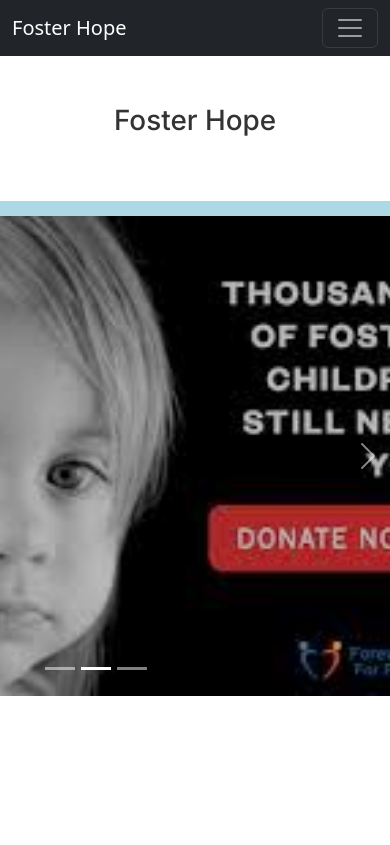
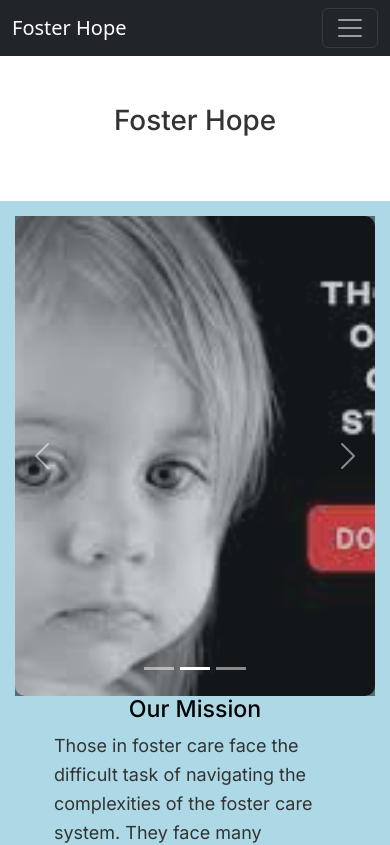
Before and after one commit to MaadhavK/foster-hope-2024, a Next.js app in the folder front-end/: page / in a window 390 px wide. Shown: the top 845 px of the page. Built offline with nearby package versions, Linux system fonts and the light colour scheme.

Commit message:
Made splash page mostly responsive

```diff
--- a/front-end/src/app/components/carousel.js
+++ b/front-end/src/app/components/carousel.js
@@ -1,5 +1,5 @@
 import Carousel from 'react-bootstrap/Carousel';
-import { Image } from 'react-bootstrap';;
+import { Image } from 'react-bootstrap';
 
 function HomeCarousel() {
   const images = [
@@ -7,21 +7,19 @@ function HomeCarousel() {
     {src: "/images/homePage2.jpg", caption: "Image 2"},
     {src: "/images/homePage3.jpg", caption: "Image 3"},
   ];
+
   const CarouselItems = (images) => {
     return images.map((img, idx) => (
-          <Carousel.Item key = {idx} interval={3000} style={{width:"100%", height:"30rem", background: "rgba(0,0,0.5)"}}>
-            <Image src={img.src} fluid style={{objectFit: "cover", width:"100%", height:"100%", opacity: "0.8", borderRadius: "10px"}}/>
-          </Carousel.Item>
-
-      ));
-    };
+      <Carousel.Item key={idx} interval={3000} style={{ width: "100%", height: "30rem", background: "rgba(0,0,0,0.5)" }}>
+        <Image src={img.src} fluid style={{ objectFit: "cover", width: "100%", height: "100%", opacity: "0.8", borderRadius: "10px" }} />
+      </Carousel.Item>
+    ));
+  };
 
   return (
-    <>
-      <Carousel style={{width:"40rem"}}>
-        {CarouselItems(images)}
-      </Carousel>
-    </>
+    <Carousel style={{ width: "100%" }}>
+      {CarouselItems(images)}
+    </Carousel>
   )
 }
 
--- a/front-end/src/app/page.js
+++ b/front-end/src/app/page.js
@@ -5,7 +5,7 @@ import NavBar from "./components/NavBar";
 import 'bootstrap/dist/css/bootstrap.min.css';
 import '../../../front-end/src/app/globals.css'
 import _default from "react-bootstrap/esm/Nav";
-import { Container, Row, Col } from "react-bootstrap";
+import { Container, Row, Col, ResponsiveEmbed } from "react-bootstrap";
 import HomeCarousel from "./components/carousel";
 
 // Splash Page
@@ -16,18 +16,18 @@ export default function Home() {
         Foster Hope
       </h1>
 
-        <br></br>
+      <br />
+
       {/* Container for the page to be responsive */}
-            <Container fill style={{width:"100vw", height: "45vw", backgroundColor:"lightblue", justifyContent:"center"}}>
-
-              <Container style={{display:"flex", justifyContent:"center", padding: "15px"}}>
-                <Col>
+      <Container style={{ backgroundColor: "lightblue", padding: "15px"}}>
+        <Row className="align-items-center">
           {/* Carousel of images */}
-                  <HomeCarousel></HomeCarousel>
+          <Col xs={12} md={6} className="align-self-start">
+            <HomeCarousel />
           </Col>
-                <Col>
           {/* Information about foster children */}
-                  <h3 style={{display: "flex", justifyContent:"center", color:"black"}}>Our Mission</h3>
+          <Col xs={12} md={6}>
+            <h3 style={{ color: "black", textAlign: "center" }}>Our Mission</h3>
             <p className={styles.splashdesc}>
               Those in foster care face the difficult task of navigating the complexities of the foster care system. They face
               many challenges, such as frequent changes in homes that breaks relationships, emotional struggles that are often overlooked,
@@ -39,11 +39,8 @@ export default function Home() {
               foster care and can help contribute to the effort to support those in foster care through donations and charitable work.
             </p>
           </Col>
+        </Row>
       </Container>
-
-            </Container>
-
-
     </main>
   );
 }
```
Lines whose indentation alone changed are shown as unchanged.
